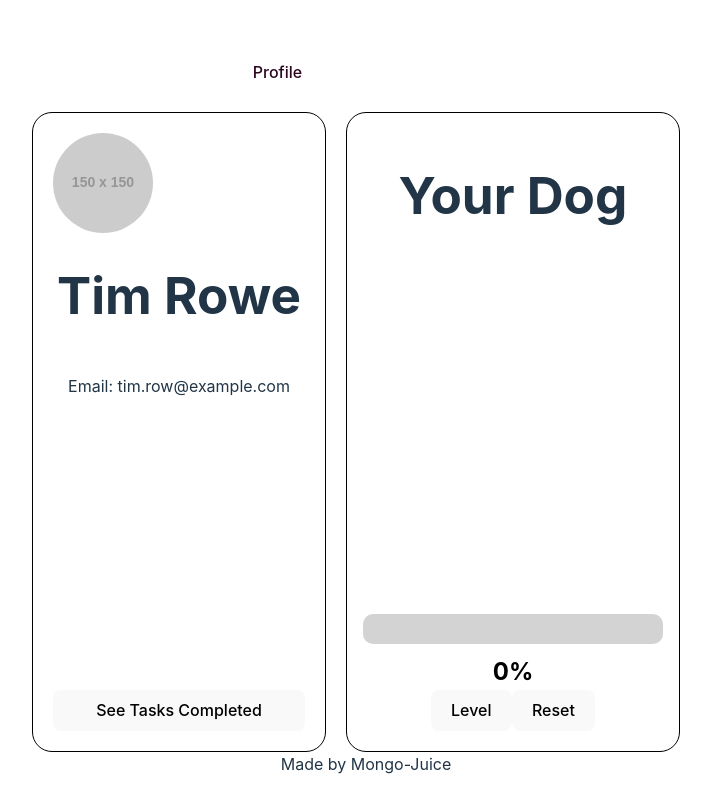
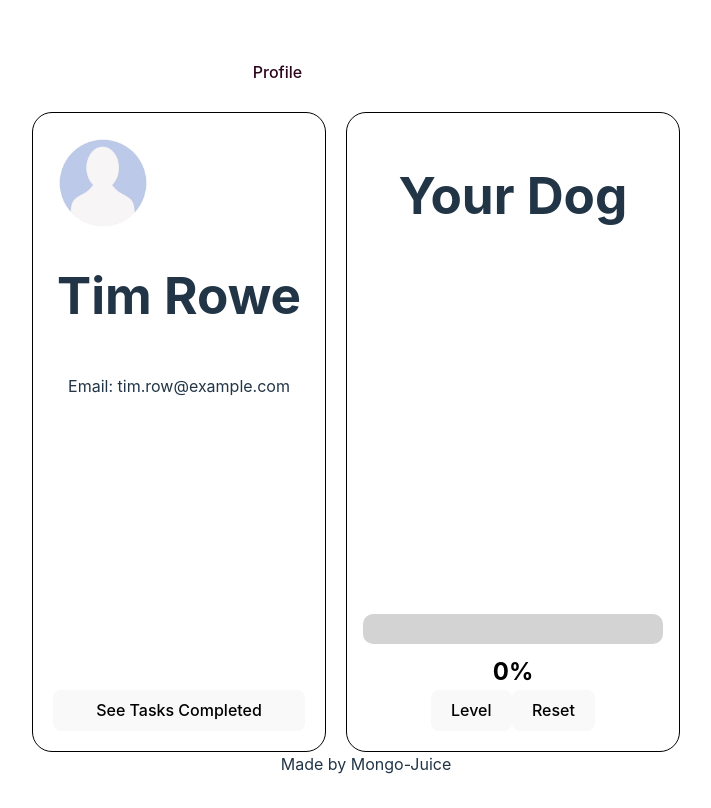
Before and after one commit to SamM71/lap3-project-frontend, a React (Vite) app: page /profile in a window 1280 px wide. Shown: the whole page, without its empty margins (274-985 px from the left). Built offline with nearby package versions, Linux system fonts and the light colour scheme.

Commit message:
template profile image

```diff
--- a/src/pages/Profile/index.jsx
+++ b/src/pages/Profile/index.jsx
@@ -1,10 +1,11 @@
 import React from "react";
 import ProfileCard from "../../components/ProfileCard";
 import { DogCard, DogLevel } from "../../components";
+import pp from "../../assets/pp.jpeg";
 
 function Profile() {
   const user = {
-    profileImage: "https://via.placeholder.com/150",
+    profileImage: pp,
     firstName: "Tim",
     lastName: "Rowe",
     email: "tim.row@example.com",
```
Also changed, not shown: src/assets/pp.jpeg (added).
